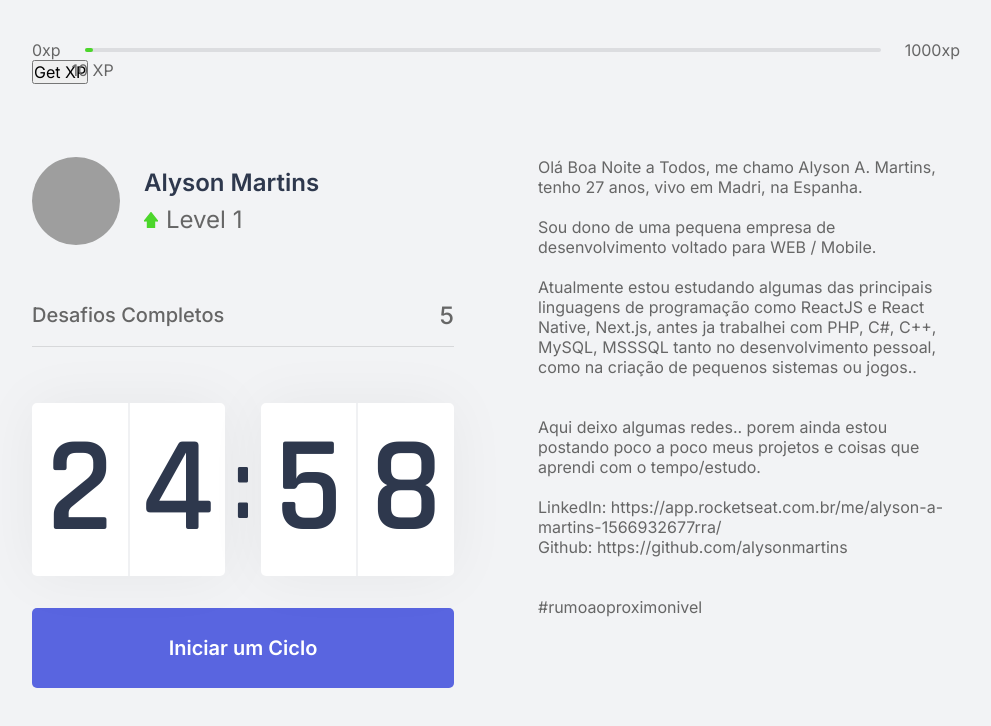
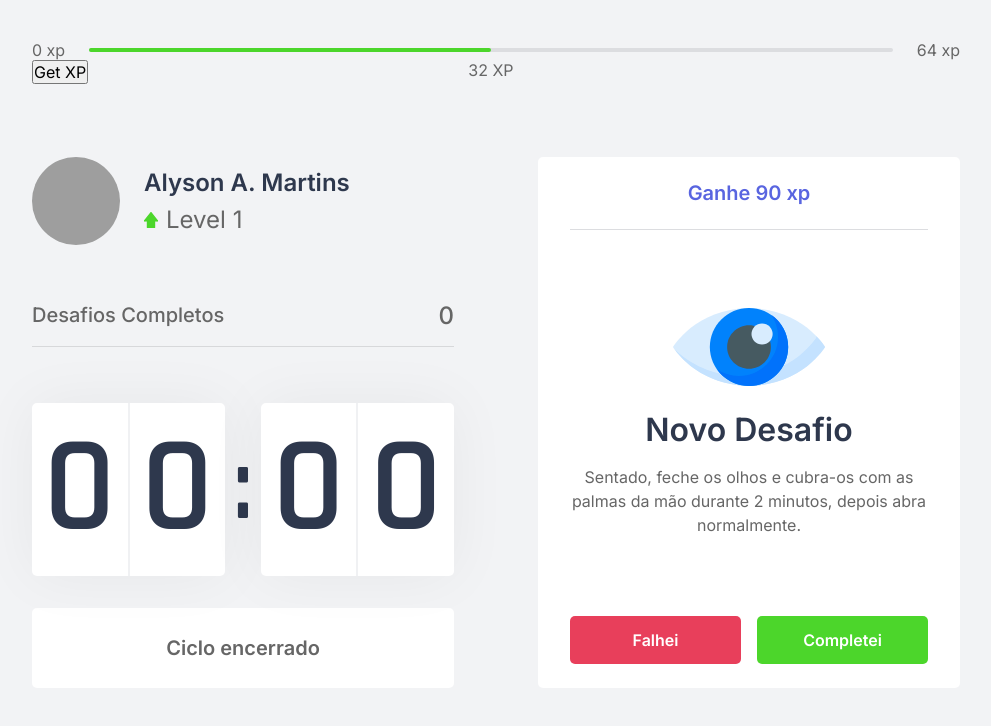
Before and after one commit to alysonmartins/moveit-next, a Next.js app: page / in a window 1280 px wide. Both pictures are taken after a click on the button "Iniciar um Ciclo". Shown: the top 726 px of the page, without its empty margins (144-1135 px from the left). Built offline with nearby package versions, Linux system fonts and the light colour scheme; grey boxes are pictures that could not be loaded.

Commit message:
NLW#4 | Update Aula 3 React.JS | Next.JS / add right side content, add useContext. and more

```diff
--- /dev/null
+++ b/challenges.json
@@ -0,0 +1,62 @@
+[
+  {
+    "type": "body",
+    "description": "Estique um de seus braços com a palma da mão virada para frente e puxe os dedos para cima por 10 segundos por mão.",
+    "amount": 80
+  },
+  {
+    "type": "body",
+    "description": "Estique seu braço contra o peito e puxe-o utilizando o outro braço por 10 segundos por braço.",
+    "amount": 60
+  },
+  {
+    "type": "body",
+    "description": "Puxe seu pescoço com a ajuda da mão para a direita e para a esquerda, permanecendo na posição por alguns segundos.",
+    "amount": 70
+  },
+  {
+    "type": "body",
+    "description": "Com as duas mãos na parte de trás da cabeça, leve-a para baixo, alongando a parte de trás da região.",
+    "amount": 60
+  },
+  {
+    "type": "body",
+    "description": "Cruze as pernas e desça com as mãos esticadas em direção ao chão. Repita o movimento com a outra perna na frente.",
+    "amount": 100
+  },
+  {
+    "type": "body",
+    "description": "Sentado, abra as pernas e tente encostar as palmas das mãos no chão, repita 3 vezes por 5 segundos.",
+    "amount": 80
+  },
+  {
+    "type": "body",
+    "description": "Puxe o joelho de encontro ao peito e segure, troque de perna após 10 segundos.",
+    "amount": 50
+  },
+  {
+    "type": "body",
+    "description": "Sentado, cruze uma perna e incline seu tronco à frente, troque de perna após 10 segundos.",
+    "amount": 80
+  },
+  {
+    "type": "eye",
+    "description": "Sentado, feche os olhos e cubra-os com as palmas da mão durante 2 minutos, depois abra normalmente.",
+    "amount": 90
+  },
+  {
+    "type": "eye",
+    "description": "Em algum ambiente aberto, olhe o mais longe que puder em quatro direções por 3s, mexa apenas os olhos. Repita 3 vezes.",
+    "amount": 140
+  },
+  {
+    "type": "eye",
+    "description": "Usando os polegares, massage a área abaixo das sobrancelhas em movimentos circulares por 15 segundos.",
+    "amount": 70
+  },
+  {
+    "type": "body",
+    "description": "Em pé, gire a cintura o máximo que puder para a esquerda, segure por cinco segundos. Repita para a direita.",
+    "amount": 90
+  }
+]
--- /dev/null
+++ b/src/components/ChallengeBox.tsx
@@ -0,0 +1,52 @@
+import { useContext } from 'react';
+import { ChallengesContext } from '../contexts/ChallengesContext';
+import styles from '../styles/components/ChallengeBox.module.css';
+
+export function ChallengeBox(){
+
+	const { activeChallenge, resetChallenge } = useContext(ChallengesContext);
+
+
+
+	return (
+		<div className={styles.challengeBoxContainer}>
+			{ activeChallenge ? (
+
+				<div className={styles.challengeActive}>
+					<header>Ganhe {activeChallenge.amount} xp</header>
+
+					<main>
+						<img src={`icons/${activeChallenge.type}.svg`}/>
+						<strong>Novo Desafio</strong>
+						<p>{activeChallenge.description}</p>
+					</main>
+					<footer>
+						<button
+						type="button"
+						className={styles.challengeFailedButton}
+						onClick={resetChallenge}
+						>Falhei</button>
+						<button
+						type="button"
+						className={styles.challengeSucceededButton}>Completei</button>
+					</footer>
+				</div>
+
+
+			) : (
+
+
+				<div className={styles.challengeNotActive}>
+					<strong>Finalize um ciclo para receber um desafio</strong>
+					<p>
+						<img src="icons/level-up.svg" alt="level up"/>
+						Avance de level completando desafios.
+					</p>
+
+				</div>
+
+			)}
+
+		</div>
+	)
+}
--- a/src/components/CompletedChallenges.tsx
+++ b/src/components/CompletedChallenges.tsx
@@ -1,11 +1,16 @@
+import { useContext } from 'react';
+import { ChallengesContext } from '../contexts/ChallengesContext';
 import styles from '../styles/components/CompletedChallenges.module.css';
 
 
 export function CompletedChallenges(){
+
+  const { challengesCompleted } = useContext(ChallengesContext);
+
   return(
     <div className={styles.completedChallengesContainer}>
       <span>Desafios Completos</span>
-      <span>5</span>
+      <span>{challengesCompleted}</span>
     </div>
   )
 }
--- a/src/components/CountdDown.tsx
+++ b/src/components/CountdDown.tsx
@@ -1,11 +1,18 @@
-import { useState, useEffect } from 'react';
+import { useState, useEffect, useContext } from 'react';
+import { ChallengesContext } from '../contexts/ChallengesContext';
 import styles from '../styles/components/CountdDown.module.css';
+
+
+let countdownTimeout: NodeJS.Timeout;
+
 
 export function CountDown(){
 
+	const { startNewChallenges } = useContext(ChallengesContext);
 
-  const [time, setTime] = useState(25 * 60);
-  const [active, setActive] = useState(false);
+	const [time, setTime] = useState(2);
+	const [isActive, setisActive] = useState(false);
+	const [hasFinished, sethasFinished] = useState(false);
 
 
 	const minutes = Math.floor(time / 60);
@@ -13,21 +20,30 @@
 	const seconds = time % 60;
 
 	const [minuteLeft, minuteRight] = String(minutes).padStart(2, '0').split('');
-
 	const [secondsLeft, secondsRight] = String(seconds).padStart(2, '0').split('');
 
 
 	function startCoutnDown() {
-    setActive(true);
+		setisActive(true);
+	}
+
+	function resetCountdown() {
+		clearTimeout(countdownTimeout);
+		setisActive(false);
+		setTime(25*60);
 	}
 
 	useEffect(() => {
-    if(active && time > 0){
-      setTimeout(() => {
+		if(isActive && time > 0){
+			countdownTimeout = setTimeout(() => {
 				setTime(time -1);
 			}, 1000)
+		} else if  (isActive && time === 0 ){
+			sethasFinished(true);
+			setisActive(false);
+			startNewChallenges();
 		}
-  }, [active, time])
+	}, [isActive, time])
 
 
 	return (
@@ -44,13 +60,37 @@
 			</div>
 		</div>
 
+		{hasFinished ? (
+			<button
+			disabled
+			className={styles.countdownButton}
+			>
+				Ciclo encerrado
+			</button>
 
+		) : (
+			<>
+				{isActive ? (
+				<button
+				type="button"
+				className={`${styles.countdownButton} ${styles.countdownButtonActive}`}
+				onClick={resetCountdown}>
+					Abandonar Ciclo
+				</button>
+
+
+		):(
 				<button
 				type="button"
 				className={styles.countdownButton}
 				onClick={startCoutnDown}>
 					Iniciar um Ciclo
 				</button>
+		)}
+
+		</>
+		)}
+
 		</div>
 	)
 }
--- a/src/components/ExperienceBar.tsx
+++ b/src/components/ExperienceBar.tsx
@@ -1,46 +1,38 @@
 import styles from '../styles/components/ExperienceBar.module.css';
 
-import { useState } from 'react';
+import { useContext } from 'react';
+import { ChallengesContext } from '../contexts/ChallengesContext';
 
 export function ExperienceBar(){
 
-  const [counter, setCounter] = useState(1);
-  const [level, setLevel] = useState(1);
+  const { currentExperience, experienceToNextLevel, upExp } = useContext(ChallengesContext);
 
-  function increment(){
-    if (counter >= 100){
-      setCounter(counter - 99)
-      setLevel(level + 1)
-      alert("Parabéns você chegou no nivel "+ level)
-    }else{
-      setCounter(counter + 1);
-    }
+  const percentToNextLevel = Math.round(currentExperience * 100) / experienceToNextLevel;
 
-  }
 
   return(
   <div>
 
     <header className={styles.experienceBar}>
 
-      <span> 0xp </span>
+      <span> 0 xp </span>
 
       <div>
 
-        <div style={{ width:counter + '%'}} />
+        <div style={{ width:`${percentToNextLevel}%`}} />
 
         <span className={styles.currentExperience}
-        style={{ left:counter + '%' }}>
-          {counter}0 XP
+        style={{ left:`${percentToNextLevel}%` }}>
+          {currentExperience} XP
         </span>
 
       </div>
 
-      <span> 1000xp </span>
+      <span> {experienceToNextLevel} xp </span>
 
     </header>
 
-      <button onClick={increment}>Get XP</button>
+      <button onClick={upExp}>Get XP</button>
 
 
   </div>
--- a/src/components/Profile.tsx
+++ b/src/components/Profile.tsx
@@ -1,14 +1,19 @@
+import { useContext } from 'react';
+import { ChallengesContext } from '../contexts/ChallengesContext';
 import styles from '../styles/components/Profile.module.css';
 
 export function Profile(){
+
+  const { level } = useContext(ChallengesContext);
+
   return(
   <div className={styles.profileContainer}>
     <img src="https://github.com/alysonmartins.png" alt="Perfil :)"/>
     <div>
-      <strong>Alyson Martins</strong>
+      <strong>Alyson A. Martins</strong>
       <p>
         <img src="icons/level.svg" alt="level"/>
-        Level 1
+        Level {level}
       </p>
     </div>
   </div>
--- /dev/null
+++ b/src/contexts/ChallengesContext.tsx
@@ -0,0 +1,84 @@
+import { createContext, useState, ReactNode } from 'react';
+
+import challenges from '../../challenges.json';
+
+interface Challenge{
+  type: 'body' | 'eye';
+  description: string;
+  amount: number;
+}
+
+interface ChallengesContextData{
+  level: number;
+  currentExperience: number;
+  challengesCompleted: number;
+  experienceToNextLevel: number;
+  activeChallenge: Challenge;
+  levelUp: () => void;
+  upExp: () => void;
+  startNewChallenges: () => void;
+  resetChallenge: () => void;
+}
+
+
+interface ChallengesProviderProps{
+  children: ReactNode;
+}
+
+export const ChallengesContext = createContext({} as ChallengesContextData);
+
+
+export function ChallengesProvider({ children }: ChallengesProviderProps){
+
+  const [level, setLevel] = useState(1);
+  const [currentExperience, setCurrentExperience] = useState(32);
+  const [challengesCompleted, setChallengesCompleted] = useState(0);
+
+  const [activeChallenge, setActiveChallenge] = useState(null)
+
+  const experienceToNextLevel = Math.pow((level + 1 ) * 4, 2);
+  const diffExp = (experienceToNextLevel - currentExperience);
+
+  function upExp (){
+    setCurrentExperience(currentExperience + 10);
+    checkExp();
+  }
+  function checkExp(){
+
+    if (diffExp < 10){
+      levelUp();
+      alert("Parabéns você chegou no nivel "+ diffExp)
+    }
+  }
+
+function levelUp(){
+  setLevel(level + 1);
+}
+
+function startNewChallenges(){
+  const randomChallengeIndex = Math.floor(Math.random() * challenges.length)
+  const challenge = challenges[randomChallengeIndex];
+
+  setActiveChallenge(challenge);
+}
+
+function resetChallenge() {
+  setActiveChallenge(null)
+}
+
+  return (
+    <ChallengesContext.Provider value={{
+      level,
+      currentExperience,
+      challengesCompleted,
+      levelUp,
+      upExp,
+      experienceToNextLevel,
+      startNewChallenges,
+      activeChallenge,
+      resetChallenge,
+      }}>
+    {children}
+    </ChallengesContext.Provider>
+  )
+}
--- a/src/pages/_app.tsx
+++ b/src/pages/_app.tsx
@@ -1,9 +1,14 @@
 import '../styles/global.css';
 
+import { ChallengesProvider } from '../contexts/ChallengesContext';
 
 
 function MyApp({ Component, pageProps }) {
-  return <Component {...pageProps} />
+  return (
+    <ChallengesProvider>
+      <Component {...pageProps} />
+    </ChallengesProvider>
+  )
 }
 
 export default MyApp
--- a/src/pages/index.tsx
+++ b/src/pages/index.tsx
@@ -1,9 +1,10 @@
+import Head from 'next/head';
 import { ExperienceBar } from "../components/ExperienceBar";
 import { Profile } from "../components/Profile";
 import { CompletedChallenges } from "../components/CompletedChallenges";
 import { CountDown } from "../components/CountdDown";
+import { ChallengeBox } from "../components/ChallengeBox";
 
-import Head from 'next/head';
 
 import styles from "../styles/pages/Home.module.css";
 
@@ -27,18 +28,7 @@
           <CountDown />
         </div>
         <div>
-          Olá Boa Noite a Todos, me chamo Alyson A. Martins, tenho 27 anos, vivo em Madri, na  Espanha. <br/><br/>
-Sou dono de uma pequena empresa de desenvolvimento voltado para WEB / Mobile.<br/><br/>
-Atualmente estou estudando algumas das principais linguagens de programação como ReactJS e React Native, Next.js,
-antes ja trabalhei com PHP, C#, C++, MySQL, MSSSQL tanto no desenvolvimento pessoal, como na criação de pequenos sistemas ou jogos.. <br/>
-
-<br/><br/>
-Aqui deixo algumas redes.. porem ainda estou postando poco a poco meus projetos e coisas que aprendi com o tempo/estudo.<br/><br/>
-LinkedIn: https://app.rocketseat.com.br/me/alyson-a-martins-1566932677rra/<br/>
-Github: https://github.com/alysonmartins<br/>
-
-<br/><br/> #rumoaoproximonivel
-
+          <ChallengeBox />
       </div>
       </section>
 
--- /dev/null
+++ b/src/styles/components/ChallengeBox.module.css
@@ -0,0 +1,107 @@
+.challengeBoxContainer{
+  height: 100%;
+
+  background: var(--white);
+  border-radius:5px;
+  box-shadow:  0 0 60px rgba (0, 0, 0, 0.05);
+  padding: 1.5rem 2rem;
+
+  display:flex;
+  flex-direction: column;
+  align-items: center;
+  justify-content: center;
+
+  text-align: center;
+}
+
+.challengeNotActive{
+  display: flex;
+  flex-direction: column;
+  align-items: center;
+}
+
+.challengeNotActive strong{
+  font-size: 1.5rem;
+  font-weight: 500;
+  line-height: 1.4;
+}
+
+.challengeNotActive p{
+  display: flex;
+  flex-direction: column;
+  align-items: center;
+  line-height: 1.4;
+  max-width:70%;
+  margin-top:3rem;
+}
+
+.challengeNotActive p img{
+  margin-bottom: 1rem;
+}
+
+.challengeActive{
+  height: 100%;
+
+  display: flex;
+  flex-direction: column;
+}
+
+.challengeActive header{
+  color: var(--blue);
+  font-weight: 600;
+  font-size: 1.25rem;
+  padding: 0 2rem 1.5rem;
+  border-bottom: 1px solid var(--gray-line);
+}
+
+.challengeActive main {
+  flex: 1;
+  display: flex;
+  flex-direction: column;
+  align-items: center;
+  justify-content: center;
+}
+
+.challengeActive main strong {
+  font-size: 2rem;
+  font-weight:600;
+  color: var(--title);
+  margin: 1.5rem 0 1rem;
+}
+.challengeActive main p {
+  line-height:1.5rem
+}
+
+.challengeActive footer {
+  display: grid;
+  grid-template-columns: 1fr 1fr;
+  gap: 1rem;
+}
+
+.challengeActive footer button {
+  height:3rem;
+
+  display:flex;
+  align-items: center;
+  justify-content: center;
+
+  border:0;
+  border-radius: 5px;
+
+  color: var(--white);
+
+  font-size:1rem;
+  font-weight: 600;
+
+  transition: filter .2s
+}
+
+.challengeActive footer button.challengeFailedButton{
+  background: var(--red);
+}
+.challengeActive footer button.challengeSucceededButton{
+  background: var(--green);
+}
+.challengeActive footer button:hover{
+  filter: brightness(0.9);
+}
--- a/src/styles/components/CountdDown.module.css
+++ b/src/styles/components/CountdDown.module.css
@@ -60,8 +60,22 @@
   transition: background-color 0.2s;
 }
 
-.countdownButton:hover {
+.countdownButton:not(:disabled):hover {
   background: var(--blue-dark);
+}
 
+.countdownButtonActive{
+  background: var(--white);
+  color: var(--title);
+}
 
+.countdownButtonActive:not(:disabled):hover{
+  background: var(--red);
+  color: var(--white);
 }
+
+.countdownButton:disabled{
+  background: var(--white);
+  color: var(--text);
+  cursor: not-allowed;
+}
```
Lines whose indentation alone changed are shown as unchanged.
